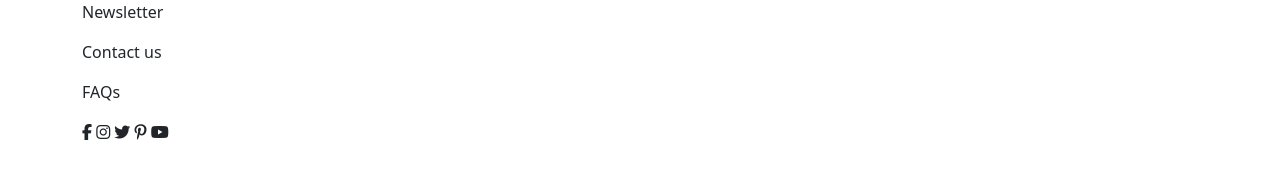
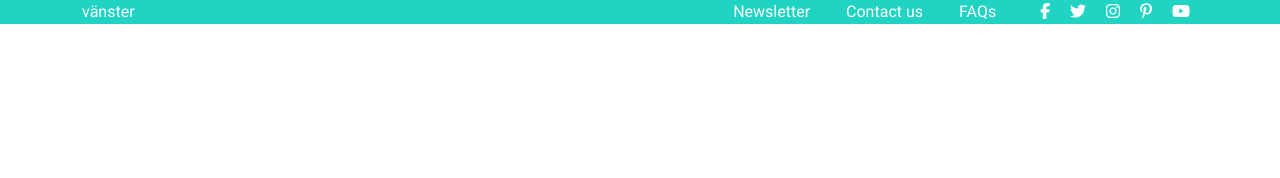
Before and after one commit to Demsity/Assignment, a plain HTML site: page Index.html in a window 1280 px wide. Drawn offline with nearby package versions, Linux system fonts and the light colour scheme.

Commit message:
added links and icons to top-menu

```diff
--- a/CSS/style.scss
+++ b/CSS/style.scss
@@ -31,4 +31,44 @@
     --border-radius-rounded: 50%;
 }
 
-// Header
+// Standard options for the site
+html, body {
+    font-size: 16px;
+    line-height: 1.5;
+    font-family: var(--font-roboto);
+    font-weight: var(--font-weight-regular);
+    color: var(--color-theme-dark);
+}
+// top-menu
+
+.top-menu {
+    background-color: var(--color-theme);
+    color: var(--color-white);
+
+    > .container {
+        height: 100%;
+        display: flex;
+        justify-content: space-between;
+        align-items: center;
+    }
+
+    a {
+        color: var(--color-white);
+        text-decoration: none;
+        margin: 1rem;
+    }
+
+    a:hover {
+        color: var(--color-theme-dark);
+    }
+
+    .social-media  {
+        margin-left: 1rem;
+
+    }
+
+    .social-media a {
+        margin: 0.5rem;
+
+    }
+}
--- a/Index.html
+++ b/Index.html
@@ -11,29 +11,26 @@
     <link href="CSS/style.css" rel="stylesheet">
 </head>
 <body>
-    <header class="header container">
+    <header>
         <div class="top-menu">
-            <nav class="lang-cur-menu">
+            <div class="container">
+                <div>vänster</div>
+                <div class="menu-links">
+                    <a href="#">Newsletter</a>
+                    <a href="#">Contact us</a>
+                    <a href="#">FAQs</a>
+                    <span class="social-media">
+                        <a href="#"><i class="fa-brands fa-facebook-f"></i></a>
+                        <a href="#"><i class="fa-brands fa-twitter"></i></a>
+                        <a href="#"><i class="fa-brands fa-instagram"></i></a>
+                        <a href="#"><i class="fa-brands fa-pinterest-p"></i></a>
+                        <a href="#"><i class="fa-brands fa-youtube"></i></a>
+                    </span>
+                </div>
 
-            </nav>
-            <nav class="links">
-                <p>Newsletter</p>
-                <p>Contact us</p>
-                <p>FAQs</p>
-            </nav>
-            <nav class="social-media">
-                <i class="fa-brands fa-facebook-f"></i>
-                <i class="fa-brands fa-instagram"></i>
-                <i class="fa-brands fa-twitter"></i>
-                <i class="fa-brands fa-pinterest-p"></i>
-                <i class="fa-brands fa-youtube"></i>
-            </nav>
+            </div>
+
         </div>
-        <nav class="main-menu">
-            <div class="menu-top"></div>
-            <div class="menu-bottom"></div>
-
-        </nav>
 
 
     </header>
```
Also changed, not shown: CSS/style.css, 1 other file.
